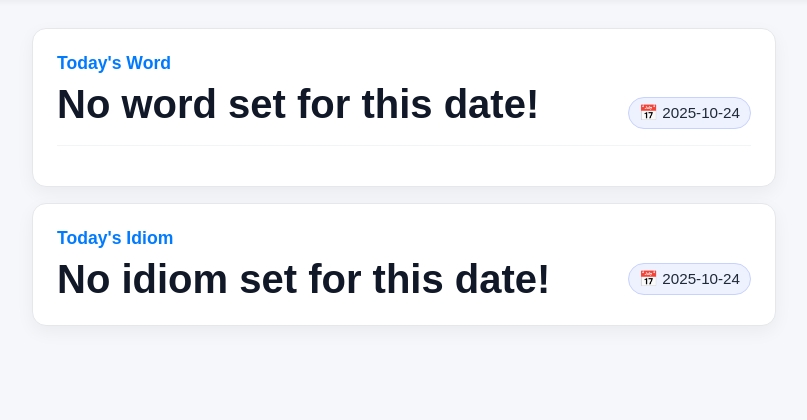
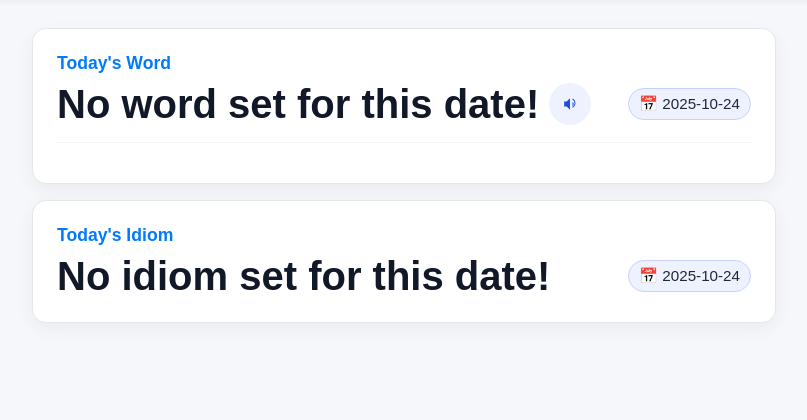
Before and after one commit to sachinsaitawadekar/vocabulary, a PHP site: page /vocabulary.php in a window 1280 px wide. Shown: the part 64-484 px from the top of the page, without its empty margins (236-1043 px from the left). Run offline with PHP 8.4, Linux system fonts and the light colour scheme; data that the repository does not hold is empty.

Commit message:
added pronunciation button

```diff
--- a/vocabulary.php
+++ b/vocabulary.php
@@ -98,8 +98,24 @@ try {
     .container { width: 100%; max-width: 760px; margin: 0 auto; padding: 8px; }
     .card { background: #fff; border: 1px solid #e5e7eb; border-radius: 14px; box-shadow: 0 6px 18px rgba(0,0,0,0.05); padding: 24px; text-align: left; }
     .card-title { margin: 0 0 8px; font-weight: 700; color: #007BFF; font-size: 1.1rem; }
-    .header { display: flex; justify-content: space-between; align-items: baseline; gap: 12px; flex-wrap: wrap; }
+    .header { display: flex; justify-content: space-between; align-items: center; gap: 12px; flex-wrap: wrap; }
+    .word-group { display: inline-flex; align-items: center; gap: 10px; flex-wrap: wrap; }
     .word { font-size: 2.5rem; line-height: 1.1; margin: 0; word-wrap: break-word; color: #111827; }
+    .sound-btn {
+      border: none;
+      background: #eef2ff;
+      color: #1d4ed8;
+      border-radius: 50%;
+      width: 42px;
+      height: 42px;
+      display: inline-flex;
+      align-items: center;
+      justify-content: center;
+      cursor: pointer;
+      transition: transform 0.2s, background 0.2s;
+    }
+    .sound-btn:hover { background: #dbeafe; transform: translateY(-1px); }
+    .sound-btn svg { width: 20px; height: 20px; fill: currentColor; }
     .date-chip { font-size: 0.95rem; color: #1f2937; background: #eef2ff; border: 1px solid #c7d2fe; padding: 6px 10px; border-radius: 999px; }
     .marathi { color: #1f2937; font-size: 1.15rem; margin-top: 12px; }
     .example { color: #374151; font-style: italic; margin-top: 14px; line-height: 1.6; }
@@ -124,7 +140,12 @@ try {
     <section class="card">
       <div class="card-title"><?= htmlspecialchars($cardTitle) ?></div>
       <div class="header">
-        <h1 class="word" aria-live="polite"><?= e($word) ?></h1>
+        <div class="word-group">
+          <h1 class="word" aria-live="polite"><?= e($word) ?></h1>
+          <button type="button" class="sound-btn" data-text="<?= htmlspecialchars($word, ENT_QUOTES | ENT_SUBSTITUTE, 'UTF-8') ?>" aria-label="Play vocabulary pronunciation">
+            <svg viewBox="0 0 24 24" xmlns="http://www.w3.org/2000/svg"><path d="M5 9v6h3l4 4V5l-4 4H5zm11.5 3a2.5 2.5 0 00-1.5-2.292v4.584A2.5 2.5 0 0016.5 12zm-1.5-6.708v1.684a4.5 4.5 0 010 8.048v1.684A6.5 6.5 0 0018.5 12a6.5 6.5 0 00-3.5-6.708z"/></svg>
+          </button>
+        </div>
         <div class="date-chip">📅 <?= e($date) ?></div>
       </div>
       <?php if ($marathi): ?>
@@ -148,7 +169,12 @@ try {
       <div class="card-title"><?= htmlspecialchars($idiomTitle) ?></div>
       <?php if ($idiom): ?>
         <div class="header" style="justify-content: space-between; align-items: center;">
-          <h2 class="word"><?= e($idiom) ?></h2>
+          <div class="word-group">
+            <h2 class="word"><?= e($idiom) ?></h2>
+            <button type="button" class="sound-btn" data-text="<?= htmlspecialchars($idiom, ENT_QUOTES | ENT_SUBSTITUTE, 'UTF-8') ?>" aria-label="Play idiom pronunciation">
+              <svg viewBox="0 0 24 24" xmlns="http://www.w3.org/2000/svg"><path d="M5 9v6h3l4 4V5l-4 4H5zm11.5 3a2.5 2.5 0 00-1.5-2.292v4.584A2.5 2.5 0 0016.5 12zm-1.5-6.708v1.684a4.5 4.5 0 010 8.048v1.684A6.5 6.5 0 0018.5 12a6.5 6.5 0 00-3.5-6.708z"/></svg>
+            </button>
+          </div>
           <div class="date-chip">📅 <?= e($date) ?></div>
         </div>
         <?php if ($idiomMarathi): ?>
@@ -167,6 +193,33 @@ try {
     </div>
   </main>
 
+  <script>
+    (function(){
+      if (!('speechSynthesis' in window)) {
+        document.querySelectorAll('.sound-btn').forEach(btn => btn.style.display = 'none');
+        return;
+      }
+      const synth = window.speechSynthesis;
+      let speaking = false;
+      document.querySelectorAll('.sound-btn').forEach(btn => {
+        btn.addEventListener('click', () => {
+          const text = btn.getAttribute('data-text') || '';
+          if (!text.trim()) return;
+          if (speaking && synth.cancel) {
+            synth.cancel();
+            speaking = false;
+          }
+          const utter = new SpeechSynthesisUtterance(text);
+          utter.lang = 'en-US';
+          utter.rate = 0.95;
+          utter.onstart = () => speaking = true;
+          utter.onend = utter.onerror = () => speaking = false;
+          synth.speak(utter);
+        });
+      });
+    })();
+  </script>
+
   <?php include __DIR__ . '/partials/footer.php'; ?>
 </body>
 </html>
```
